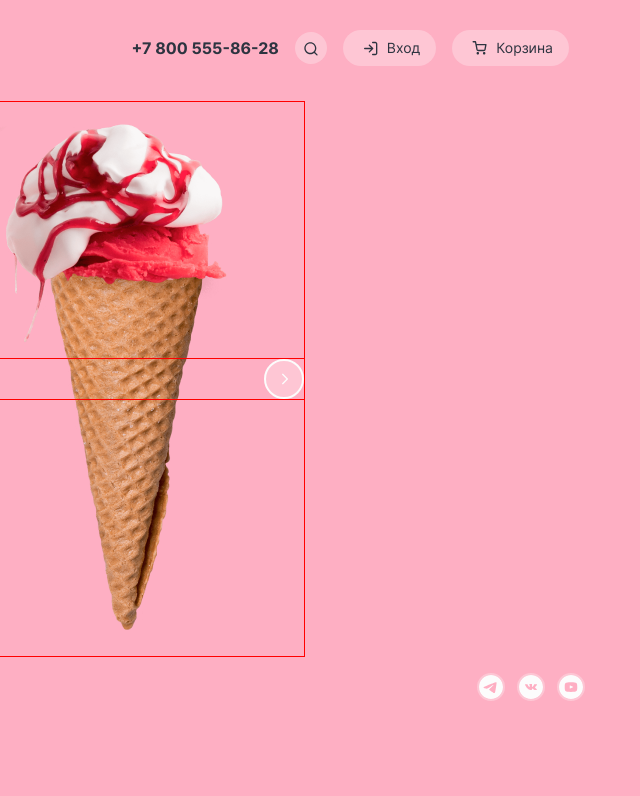
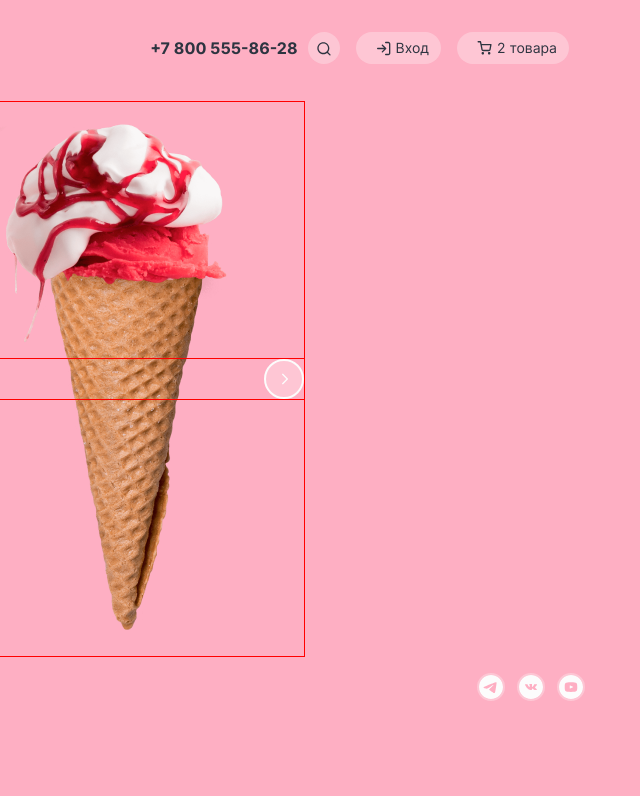
Before and after one commit to htmlacademy-htmlcss/236832-gllacy-35, a plain HTML site: page index.html in a window 1280 px wide. Shown: the top 796 px of the page, 640-1280 px from the left. Drawn offline with Linux system fonts and the light colour scheme.

Commit message:
make some more changes in nav

```diff
--- a/index.html
+++ b/index.html
@@ -84,7 +84,7 @@
                   <path fill-rule="evenodd" clip-rule="evenodd"
                     d="M1.16667 0.10791C0.798477 0.10791 0.5 0.406387 0.5 0.774577C0.5 1.14277 0.798477 1.44124 1.16667 1.44124H2.93794L3.40537 3.77663C3.40821 3.79458 3.41176 3.81229 3.416 3.82973L4.38338 8.66306L4.3835 8.66362C4.46706 9.08363 4.69562 9.4609 5.02921 9.72944C5.36111 9.99662 5.77595 10.1392 6.20183 10.1327H11.8225C12.2484 10.1392 12.6633 9.99662 12.9952 9.72944C13.3289 9.46078 13.5575 9.08329 13.641 8.66306L13.641 8.66306L13.642 8.65807L14.5691 3.79663C14.6063 3.60146 14.5545 3.39986 14.4279 3.24678C14.3012 3.09369 14.1129 3.00507 13.9142 3.00507H4.61072L4.1381 0.643739C4.07574 0.332167 3.80215 0.10791 3.4844 0.10791H1.16667ZM5.69098 8.40235L4.87759 4.33841H13.1084L12.3328 8.40527C12.31 8.51779 12.2485 8.61881 12.1591 8.69082C12.0691 8.76326 11.9565 8.80174 11.841 8.79953L11.841 8.7994H11.8282H6.19614V8.79928L6.18337 8.79953C6.06787 8.80174 5.95528 8.76326 5.8653 8.69082C5.77531 8.61839 5.71368 8.51661 5.69117 8.40331L5.69098 8.40235ZM4.55739 12.3633C4.55739 11.6754 5.1151 11.1177 5.80307 11.1177C6.49105 11.1177 7.04876 11.6754 7.04876 12.3633C7.04876 13.0513 6.49105 13.609 5.80307 13.609C5.1151 13.609 4.55739 13.0513 4.55739 12.3633ZM10.9307 12.3633C10.9307 11.6754 11.4884 11.1177 12.1764 11.1177C12.8644 11.1177 13.4221 11.6754 13.4221 12.3633C13.4221 13.0513 12.8644 13.609 12.1764 13.609C11.4884 13.609 10.9307 13.0513 10.9307 12.3633Z" />
                 </svg>
-                Корзина</a>
+                2 товара</a>
             </li>
           </ul>
         </div>
--- a/styles/style.css
+++ b/styles/style.css
@@ -88,9 +88,16 @@ h2 {
   padding-right: 37px;
 }
 
-.navigation-link,
+.navigation-link {
+  padding: 8px 16px;
+  display: block;
+  text-decoration: none;
+  color: inherit;
+  position: relative;
+}
+
 .navigation-user-link {
-  padding: 8px 16px;
+  padding: 6px 10px;
   display: block;
   text-decoration: none;
   color: inherit;
@@ -127,7 +134,7 @@ h2 {
   list-style: none;
   margin: 0;
   padding: 0;
-  max-width: 470px;
+  max-width: 480px;
   display: flex;
   flex-wrap: wrap;
   margin-left: auto;
@@ -239,7 +246,8 @@ h2 {
 }
 
 .navigation-link-login {
-  padding-left: 44px;
+  padding-left: 40px;
+  padding-right: 12px;
   font-size: 14px;
   line-height: 20px;
   background: rgba(252, 252, 252, 0.3);
```
